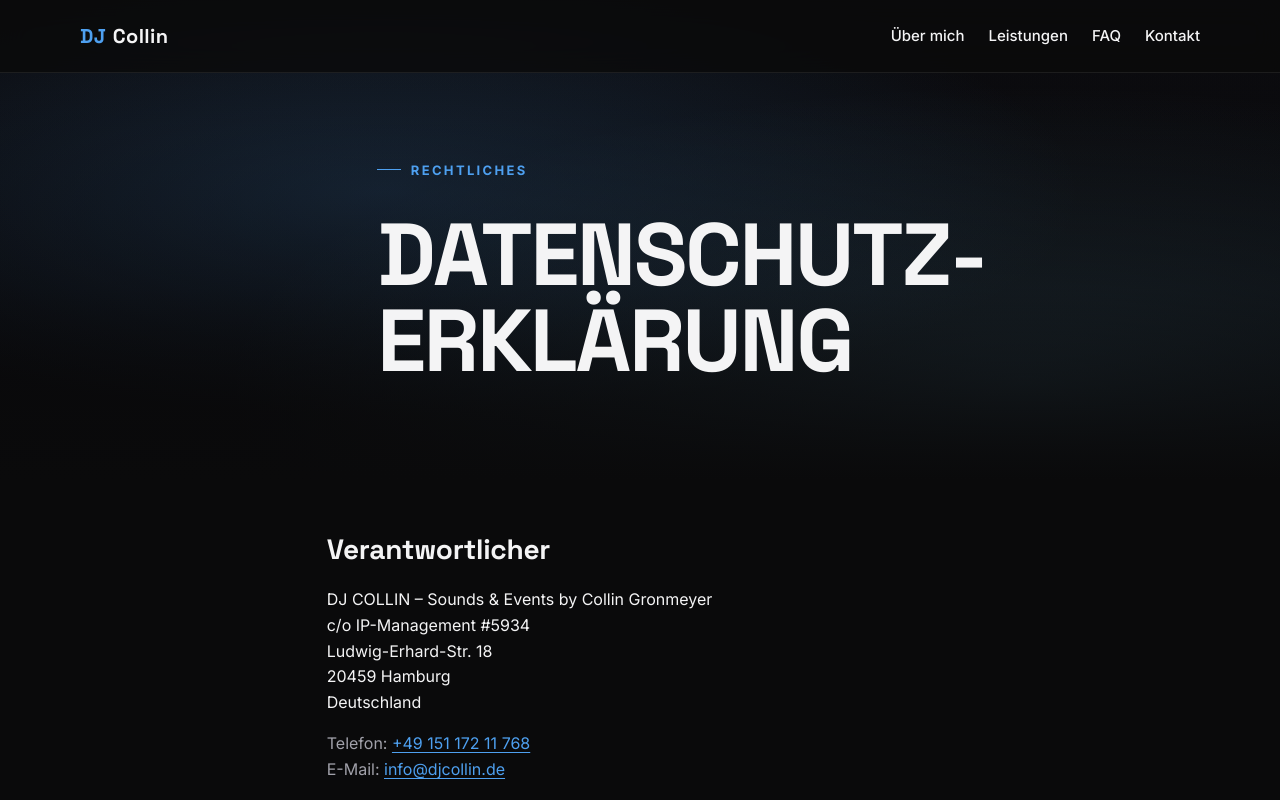
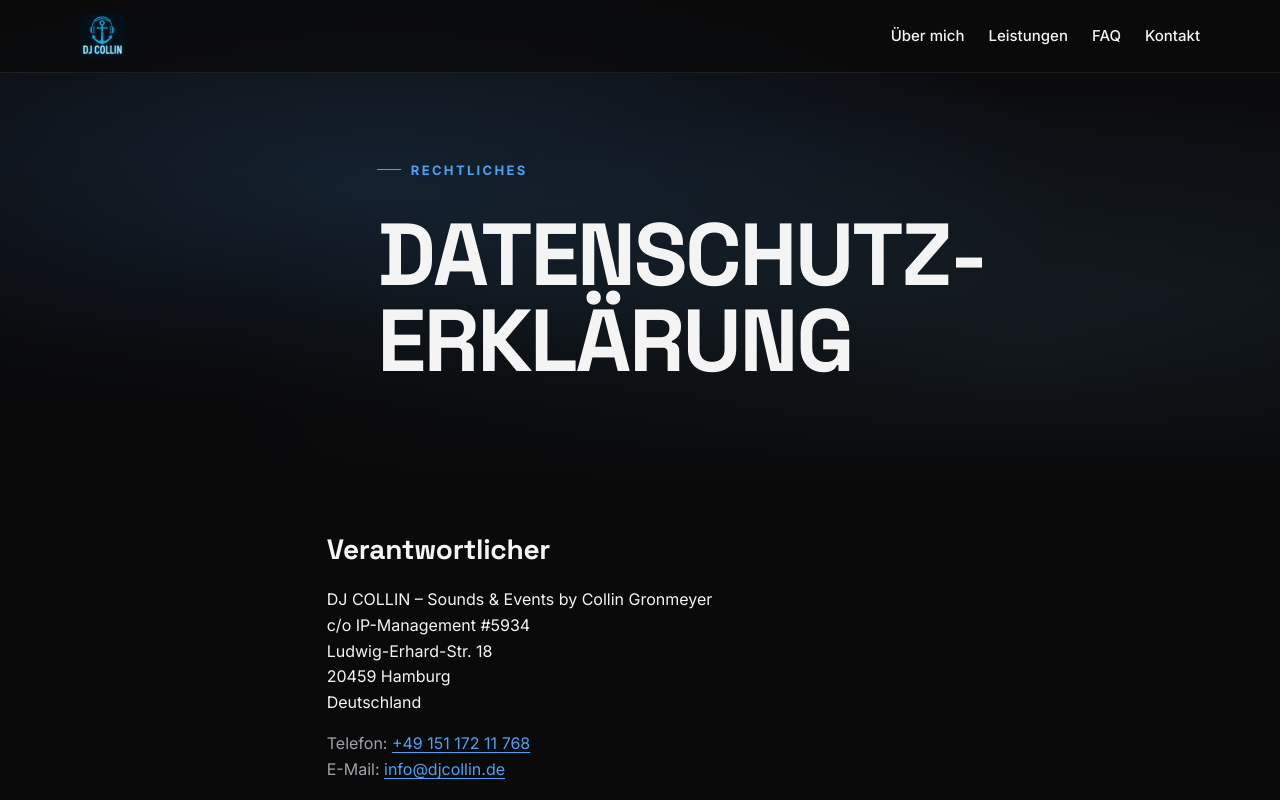
Before and after one commit to FlorianTank/dj-collin, a website built with Vite: page datenschutz/index.html in a window 1280 px wide. Shown: the top 800 px of the page. Built offline with nearby package versions, Linux system fonts and the light colour scheme.

Commit message:
Add DJ Collin Image

```diff
--- a/datenschutz/index.html
+++ b/datenschutz/index.html
@@ -4,8 +4,16 @@
 <head>
   <meta charset="UTF-8" />
   <link rel="icon" type="image/svg+xml" href="/favicon.svg" />
+  <link rel="icon" type="image/png" href="/logo.png" />
+  <link rel="apple-touch-icon" href="/logo.png" />
   <meta name="viewport" content="width=device-width, initial-scale=1.0" />
   <meta name="theme-color" content="#0a0a0b" />
+  <meta property="og:type" content="website" />
+  <meta property="og:image" content="https://djcollin.de/logo.png" />
+  <meta property="og:image:width" content="447" />
+  <meta property="og:image:height" content="438" />
+  <meta name="twitter:card" content="summary_large_image" />
+  <meta name="twitter:image" content="https://djcollin.de/logo.png" />
   <meta name="description"
     content="Datenschutzerklärung von DJ Collin – Informationen zur Verarbeitung personenbezogener Daten gemäß DSGVO." />
   <meta name="robots" content="noindex" />
@@ -25,8 +33,7 @@
   <header class="site-header">
     <div class="site-header__inner">
       <a class="brand" href="/" aria-label="DJ Collin Startseite">
-        <span class="brand__mark">DJ</span>
-        <span class="brand__name">Collin</span>
+        <img class="brand__logo" src="/logo.png" alt="DJ Collin" width="447" height="438" />
       </a>
 
       <button class="nav-toggle" type="button" aria-label="Menü öffnen" aria-expanded="false"
--- a/src/styles/layout.css
+++ b/src/styles/layout.css
@@ -32,20 +32,14 @@
 
 .brand {
   display: inline-flex;
-  align-items: baseline;
-  gap: 0.4rem;
-  font-family: var(--font-display);
-  font-weight: 700;
-  font-size: 1.25rem;
-  letter-spacing: 0.02em;
+  align-items: center;
 }
 
-.brand__mark {
-  color: var(--color-accent);
-}
-
-.brand__name {
-  color: var(--color-text);
+.brand__logo {
+  height: 44px;
+  width: auto;
+  display: block;
+  border-radius: var(--radius-sm);
 }
 
 /* Nav (mobile-first: hidden behind toggle) */
```
Also changed, not shown: faq/index.html (+9 -2 lines), impressum/index.html (+9 -2 lines), index.html (+9 -2 lines), kontakt/index.html (+9 -2 lines), leistungen/hochzeiten/index.html (+9 -2 lines), leistungen/index.html (+9 -2 lines), ueber-mich/index.html (+9 -2 lines).
